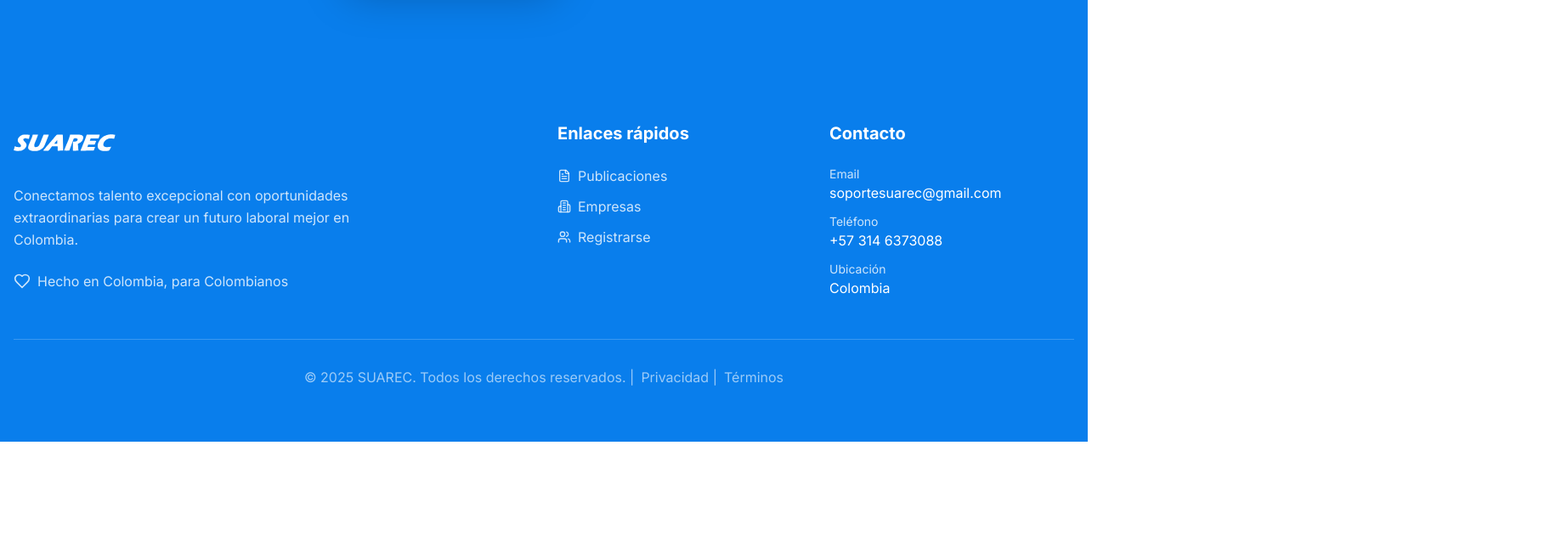
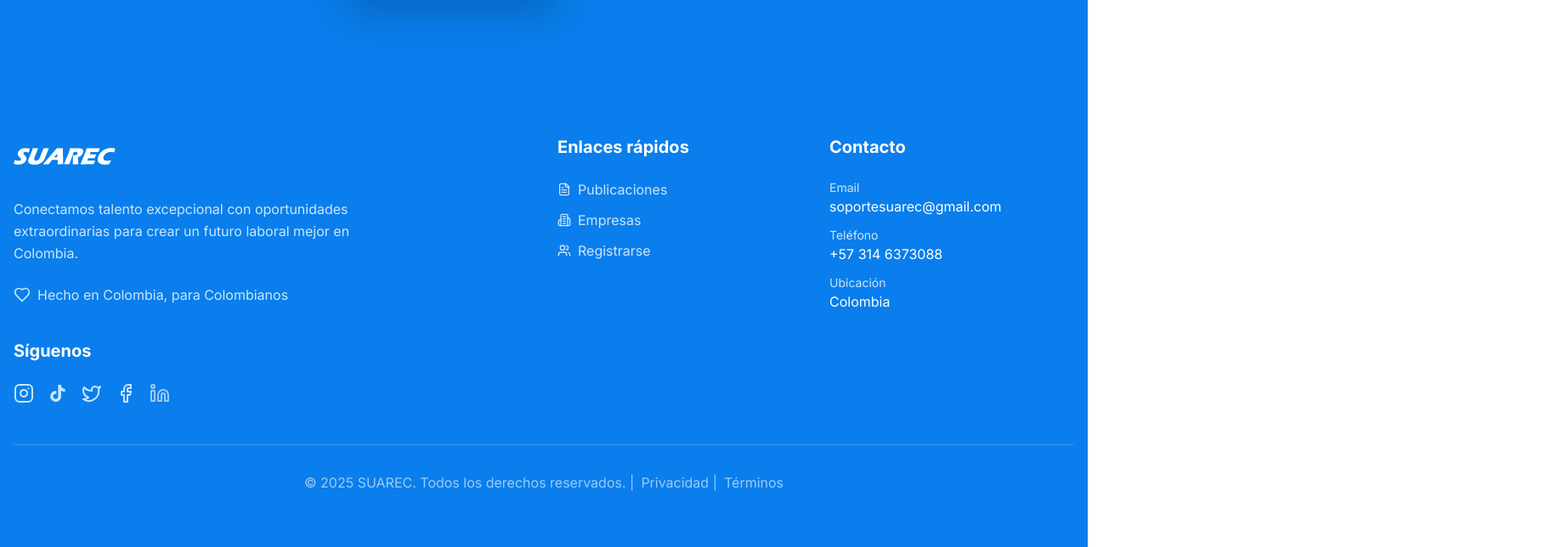
Before and after one commit to suarecWeb/suarec-frontend, a Next.js app: page / in a window 1280 px wide. Shown: the part 2843-3487 px from the top of the page at 85% size, 1844 px wide, since content can reach past the window. Before the commit the page ends 3363 px from the top, so only its background shows below. Built offline with nearby package versions, Linux system fonts and the light colour scheme; no server answers.

Commit message:
feat: social networks

```diff
--- a/components/CompaniesCarousel.tsx
+++ b/components/CompaniesCarousel.tsx
@@ -28,7 +28,7 @@ export function CompaniesCarousel() {
   ];
 
   return (
-    <div className="py-8 pb-16">
+    <div className="py-8 pb-20 overflow-hidden">
       <Carousel slides={companies} />
     </div>
   );
--- a/components/footer.tsx
+++ b/components/footer.tsx
@@ -1,7 +1,7 @@
 "use client";
 import Link from "next/link";
 import { useState } from "react";
-import { Heart, FileText, Building2, Users } from "lucide-react";
+import { Heart, FileText, Building2, Users, Instagram, Twitter, Facebook, Linkedin } from "lucide-react";
 import SuarecLogo from "@/components/logo";
 import TermsModal from "@/components/terms-modal";
 import PrivacyModal from "@/components/privacy-modal";
@@ -86,6 +86,53 @@ export default function Footer() {
                 </li>
               </ul>
             </div>
+
+            <div>
+              <h3 className="text-xl font-eras-bold mb-6">Síguenos</h3>
+              <div className="flex flex-wrap gap-4">
+                <a
+                  href="https://www.instagram.com/suarec.co?utm_source=ig_web_button_share_sheet&igsh=ZDNlZDc0MzIxNw=="
+                  target="_blank"
+                  rel="noopener noreferrer"
+                  className="text-white/80 hover:text-white transition-colors duration-300 flex items-center gap-2 font-eras"
+                >
+                  <Instagram className="h-6 w-6" />
+                </a>
+                <a
+                  href="https://www.tiktok.com/@suarec.co?_t=ZS-8yPgagZaqQS&_r=1"
+                  target="_blank"
+                  rel="noopener noreferrer"
+                  className="text-white/80 hover:text-white transition-colors duration-300 flex items-center gap-2 font-eras"
+                >
+                  <svg className="h-6 w-6" viewBox="0 0 24 24" fill="currentColor">
+                    <path d="M19.59 6.69a4.83 4.83 0 0 1-3.77-4.25V2h-3.45v13.67a2.89 2.89 0 0 1-5.2 1.74 2.89 2.89 0 0 1 2.31-4.64 2.93 2.93 0 0 1 .88.13V9.4a6.84 6.84 0 0 0-.88-.05A6.33 6.33 0 0 0 5 20.1a6.34 6.34 0 0 0 10.86-4.43v-7a8.16 8.16 0 0 0 4.77 1.52v-3.4a4.85 4.85 0 0 1-1-.1z"/>
+                  </svg>
+                </a>
+                <a
+                  href="https://x.com/suarec_?s=11"
+                  target="_blank"
+                  rel="noopener noreferrer"
+                  className="text-white/80 hover:text-white transition-colors duration-300 flex items-center gap-2 font-eras"
+                >
+                  <Twitter className="h-6 w-6" />
+                </a>
+                <a
+                  href="https://www.facebook.com/share/18shUoxxch/?mibextid=wwXIfr"
+                  target="_blank"
+                  rel="noopener noreferrer"
+                  className="text-white/80 hover:text-white transition-colors duration-300 flex items-center gap-2 font-eras"
+                >
+                  <Facebook className="h-6 w-6" />
+                </a>
+                <a
+                  href="#"
+                  className="text-white/60 hover:text-white/80 transition-colors duration-300 flex items-center gap-2 font-eras cursor-not-allowed"
+                  title="LinkedIn - Próximamente"
+                >
+                  <Linkedin className="h-6 w-6" />
+                </a>
+              </div>
+            </div>
           </div>
 
           <div className="border-t border-white/20 pt-8 text-center">
```
